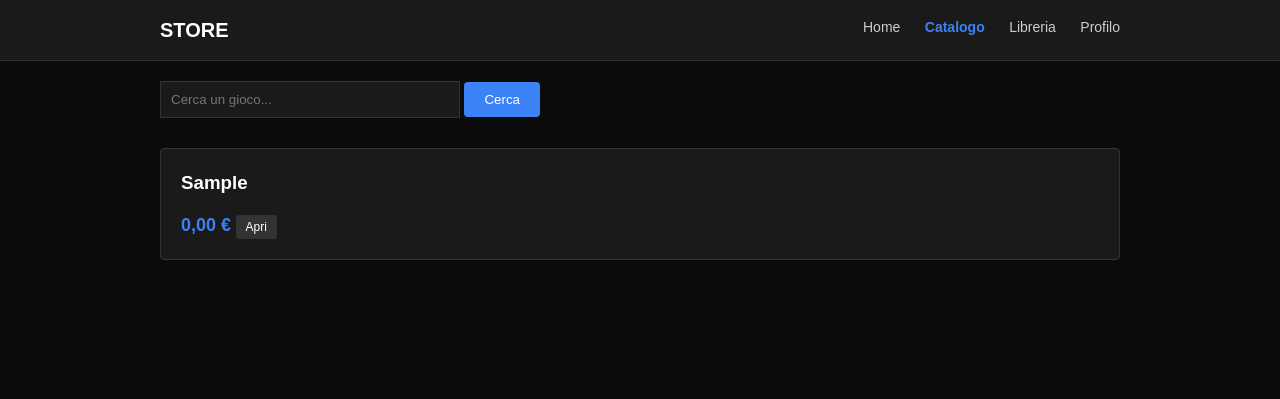
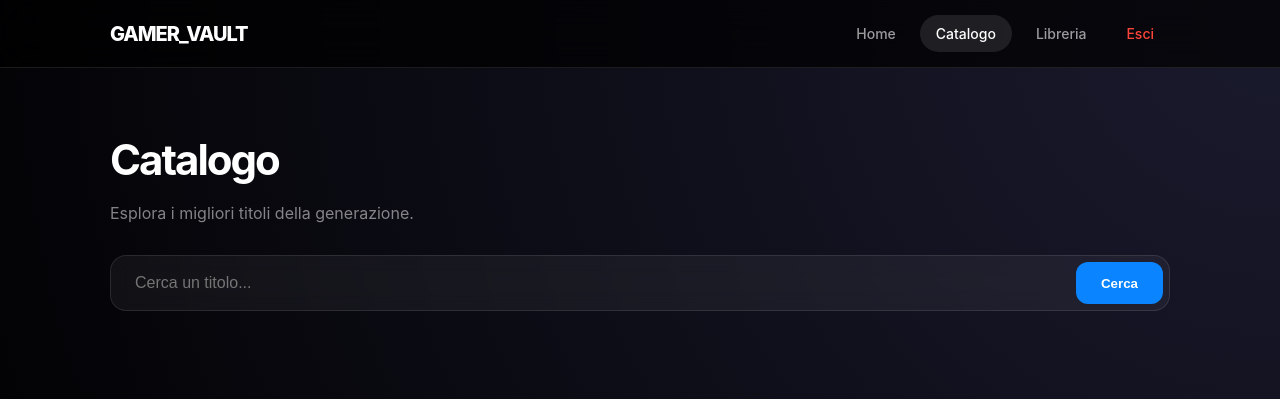
Before and after one commit to niko-tech404/RevU, a PHP site: page /catalogue.php in a window 1280 px wide. Shown: the top 399 px of the page. Before the commit the page ends 260 px from the top, so only its background shows below. Run offline with PHP 8.4, Linux system fonts and the light colour scheme; the visitor is signed in with stand-in values (Sample User, id 1); tables that the repository leaves empty or names only in its code hold one stand-in row (values such as "Sample post").

Commit message:
update catalogue.php, login.php and style.css

```diff
--- a/catalogue.php
+++ b/catalogue.php
@@ -2,43 +2,37 @@
 session_start();
 include 'connect_db.php';
 
+// Gestione Ricerca
 $search = trim($_GET['q'] ?? '');
-$results = [];
+$escapedSearch = $conn->real_escape_string($search);
 
+$sql = "SELECT * FROM giochi";
 if ($search !== '') {
-    $stmt = $conn->prepare("SELECT * FROM giochi WHERE titolo LIKE ? ORDER BY titolo ASC");
-    $searchTerm = "%$search%";
-    $stmt->bind_param("s", $searchTerm);
-    $stmt->execute();
-    $ris = $stmt->get_result();
-} else {
-    $ris = $conn->query("SELECT * FROM giochi ORDER BY titolo ASC");
+    $sql .= " WHERE titolo LIKE '%$escapedSearch%'";
 }
+$sql .= " ORDER BY titolo ASC";
+$ris = $conn->query($sql);
+?>
 
-if ($ris) {
-    while ($row = $ris->fetch_assoc()) {
-        $results[] = $row;
-    }
-}
-?>
 <!DOCTYPE html>
 <html lang="it">
 <head>
     <meta charset="UTF-8">
     <meta name="viewport" content="width=device-width, initial-scale=1.0">
-    <title>Catalogo Giochi</title>
+    <title>Catalogo Giochi - Store 2026</title>
     <link rel="stylesheet" href="style.css">
 </head>
 <body>
+
     <header class="site-header">
         <div class="header-inner">
-            <a href="index.php" class="brand">STORE</a>
-            <nav class="nav-right">
+            <a href="index.php" class="brand">GAMER_VAULT</a>
+            <nav class="nav-group">
                 <a href="index.php" class="nav-link">Home</a>
                 <a href="catalogue.php" class="nav-link active">Catalogo</a>
-                <?php if (isset($_SESSION['id_utente'])): ?>
+                <?php if(isset($_SESSION['id_utente'])): ?>
                     <a href="library.php" class="nav-link">Libreria</a>
-                    <a href="profile.php" class="nav-link">Profilo</a>
+                    <a href="logout.php" class="nav-link" style="color: #ff453a;">Esci</a>
                 <?php else: ?>
                     <a href="login.php" class="nav-link">Accedi</a>
                 <?php endif; ?>
@@ -47,34 +41,54 @@ if ($ris) {
     </header>
 
     <main class="container">
-        <section class="search-bar">
-            <form action="catalogue.php" method="GET">
-                <input type="text" name="q" value="<?php echo htmlspecialchars($search); ?>" placeholder="Cerca un gioco...">
-                <button type="submit" class="btn">Cerca</button>
-            </form>
+        <!-- Hero Section con Ricerca Raggruppata -->
+        <section style="padding: 40px 0;">
+            <h1 style="font-size: 42px; letter-spacing: -2px; margin-bottom: 10px;">Catalogo</h1>
+            <p style="color: rgba(255,255,255,0.5); margin-bottom: 30px;">Esplora i migliori titoli della generazione.</p>
+
+            <div class="search-group">
+                <form action="catalogue.php" method="GET" class="search-container">
+                    <input type="text" name="q" class="search-input"
+                           placeholder="Cerca un titolo..."
+                           value="<?php echo htmlspecialchars($search); ?>">
+                    <button type="submit" class="search-btn">Cerca</button>
+                </form>
+            </div>
         </section>
 
-        <section class="grid-section">
-            <?php if (!empty($results)): ?>
-                <div class="grid">
-                    <?php foreach ($results as $g): ?>
-                        <div class="card">
-                            <div class="card-content">
+        <!-- Griglia Giochi -->
+        <div class="grid">
+            <?php if ($ris && $ris->num_rows > 0): ?>
+                <?php while($g = $ris->fetch_assoc()): ?>
+                    <article class="card">
+                        <!-- Immagine locale da assets/game/ -->
+                        <img src="<?php echo htmlspecialchars($g['immagine']); ?>"
+                             alt="Cover <?php echo htmlspecialchars($g['titolo']); ?>"
+                             class="card-image">
+
+                        <div class="card-content">
+                            <div>
                                 <h3><?php echo htmlspecialchars($g['titolo']); ?></h3>
-                                <div class="card-footer">
-                                    <span class="price"><?php echo number_format($g['prezzo'], 2, ',', '.'); ?> €</span>
-                                    <a href="game.php?id=<?php echo $g['id']; ?>" class="btn-small">Apri</a>
-                                </div>
+                                <p class="desc-text">Esperienza digitale completa.</p>
+                            </div>
+
+                            <div class="card-footer">
+                                <span class="price">
+                                    <?php echo ($g['prezzo'] == 0) ? 'Gratis' : number_format($g['prezzo'], 2) . ' €'; ?>
+                                </span>
+                                <a href="game.php?id=<?php echo $g['id']; ?>" class="btn-small">Dettagli</a>
                             </div>
                         </div>
-                    <?php endforeach; ?>
-                </div>
+                    </article>
+                <?php endwhile; ?>
             <?php else: ?>
-                <div class="empty-state">
-                    <p>Nessun risultato trovato. Riprova con termini diversi.</p>
+                <div style="grid-column: 1/-1; text-align: center; padding: 50px;">
+                    <p style="color: rgba(255,255,255,0.5);">Nessun gioco trovato per questa ricerca.</p>
+                    <a href="catalogue.php" style="color: #0a84ff; text-decoration: none; margin-top: 10px; display: block;">Mostra tutti</a>
                 </div>
             <?php endif; ?>
-        </section>
+        </div>
     </main>
+
 </body>
 </html>
--- a/style.css
+++ b/style.css
@@ -1,190 +1,288 @@
-/* Reset di base */
+/* =========================================
+   RESET E IMPOSTAZIONI DI BASE
+   ========================================= */
 * {
     box-sizing: border-box;
     margin: 0;
     padding: 0;
 }
 
-/* Corpo della pagina */
-body {
-    background-color: #0b0b0b;
-    color: #ffffff;
-    font-family: sans-serif;
-    line-height: 1.5;
+@keyframes fadeIn {
+    from { opacity: 0; transform: translateY(15px); }
+    to { opacity: 1; transform: translateY(0); }
 }
 
-/* Contenitore principale */
+body {
+    background-color: #000000; /* Nero OLED */
+    color: #ffffff;
+    font-family: -apple-system, BlinkMacSystemFont, "Segoe UI", sans-serif;
+    line-height: 1.5;
+    -webkit-font-smoothing: antialiased;
+    /* Gradiente di profondità per far risaltare il vetro */
+    background-image: radial-gradient(circle at top right, #1a1a2e, #000000);
+    background-attachment: fixed;
+    animation: fadeIn 0.8s ease-out;
+}
+
 .container {
-    max-width: 1000px;
+    max-width: 1100px;
     margin: 0 auto;
     padding: 20px;
 }
 
-/* Barra di navigazione */
+/* =========================================
+   HEADER & NAVIGATION (EFFETTO VETRO)
+   ========================================= */
 .site-header {
-    background-color: #1a1a1a;
-    border-bottom: 1px solid #333333;
+    position: sticky;
+    top: 0;
+    z-index: 1000;
+    background-color: rgba(0, 0, 0, 0.7);
+    backdrop-filter: blur(20px);
+    -webkit-backdrop-filter: blur(20px);
+    border-bottom: 0.5px solid rgba(255, 255, 255, 0.1);
     padding: 15px 0;
 }
 
 .header-inner {
-    max-width: 1000px;
+    display: flex;
+    justify-content: space-between;
+    align-items: center;
+    max-width: 1100px;
     margin: 0 auto;
     padding: 0 20px;
 }
 
 .brand {
     font-size: 20px;
-    font-weight: bold;
+    font-weight: 800;
     color: #ffffff;
     text-decoration: none;
-    text-transform: uppercase;
+    letter-spacing: -1px;
 }
 
-.nav-right {
-    float: right;
+.nav-group {
+    display: flex;
+    gap: 8px;
 }
 
 .nav-link {
-    color: #cccccc;
+    color: rgba(255, 255, 255, 0.6);
     text-decoration: none;
-    margin-left: 20px;
     font-size: 14px;
+    font-weight: 500;
+    padding: 8px 16px;
+    border-radius: 20px;
+    transition: 0.3s;
 }
 
-.nav-link:hover {
+.nav-link:hover, .nav-link.active {
     color: #ffffff;
+    background-color: rgba(255, 255, 255, 0.1);
 }
 
-.nav-link.active {
-    color: #3b82f6;
-    font-weight: bold;
+/* =========================================
+   RICERCA RAGGRUPPATA
+   ========================================= */
+.search-group {
+    margin: 30px 0;
 }
 
-/* Sezione Hero (Titolo principale) */
-.hero {
-    padding: 60px 0;
-    text-align: center;
+.search-container {
+    display: flex;
+    background: rgba(255, 255, 255, 0.05);
+    backdrop-filter: blur(10px);
+    border: 0.5px solid rgba(255, 255, 255, 0.1);
+    border-radius: 16px;
+    padding: 6px;
+    transition: 0.3s;
 }
 
-.hero h1 {
-    font-size: 32px;
-    margin-bottom: 10px;
+.search-container:focus-within {
+    border-color: #0a84ff;
+    transform: scale(1.01);
 }
 
-.hero p {
-    color: #999999;
+.search-input {
+    flex-grow: 1;
+    background: transparent;
+    border: none;
+    padding: 12px 18px;
+    color: #ffffff;
+    font-size: 16px;
+    outline: none;
 }
 
-/* Griglia dei prodotti */
-.grid {
-    overflow: hidden; /* per contenere i float */
-    margin-top: 30px;
+.search-btn {
+    background-color: #0a84ff;
+    color: #ffffff;
+    border: none;
+    padding: 0 25px;
+    border-radius: 12px;
+    font-weight: 600;
+    cursor: pointer;
+    transition: 0.2s;
 }
 
-/* Scheda del gioco */
-.card {
-    background-color: #1a1a1a;
-    border: 1px solid #333333;
-    padding: 20px;
-    margin-bottom: 20px;
-    border-radius: 4px;
-    width: 100%;
+.search-btn:active {
+    transform: scale(0.95);
 }
 
-.card h3 {
-    margin-bottom: 15px;
+/* =========================================
+   GRIGLIA E CARDS GIOCHI
+   ========================================= */
+.grid {
+    display: grid;
+    grid-template-columns: repeat(auto-fill, minmax(300px, 1fr));
+    gap: 30px;
+    margin-top: 20px;
+}
+
+.card {
+    background: rgba(28, 28, 30, 0.5);
+    backdrop-filter: blur(15px);
+    -webkit-backdrop-filter: blur(15px);
+    border: 0.5px solid rgba(255, 255, 255, 0.1);
+    border-radius: 28px;
+    overflow: hidden;
+    display: flex;
+    flex-direction: column;
+    min-height: 400px; /* Evita lo schiacciamento dello screenshot */
+    transition: transform 0.4s cubic-bezier(0.175, 0.885, 0.32, 1.275);
+}
+
+.card:hover {
+    transform: translateY(-8px);
+    background: rgba(44, 44, 46, 0.6);
+    border-color: rgba(255, 255, 255, 0.2);
+}
+
+/* Gestione Immagine Asset Locale */
+.card-image {
+    width: 100%;
+    height: 200px;
+    object-fit: cover;
+    background-color: #1c1c1e; /* Fallback se manca la foto */
+    border-bottom: 0.5px solid rgba(255, 255, 255, 0.1);
+}
+
+.card-content {
+    padding: 22px;
+    display: flex;
+    flex-direction: column;
+    justify-content: space-between;
+    flex-grow: 1;
+}
+
+.card-content h3 {
+    font-size: 20px;
+    font-weight: 700;
+    margin-bottom: 8px;
+    letter-spacing: -0.5px;
+}
+
+.desc-text {
+    color: rgba(255, 255, 255, 0.5);
+    font-size: 14px;
+    line-height: 1.4;
+    margin-bottom: 20px;
+}
+
+/* FOOTER CARD (PREZZO E BTN) */
+.card-footer {
+    display: flex;
+    justify-content: space-between;
+    align-items: center;
 }
 
 .price {
     font-size: 18px;
-    color: #3b82f6;
-    font-weight: bold;
-}
-
-/* Pulsanti */
-.btn {
-    background-color: #3b82f6;
+    font-weight: 700;
     color: #ffffff;
-    padding: 10px 20px;
-    text-decoration: none;
-    border-radius: 4px;
-    display: inline-block;
-    border: none;
-    cursor: pointer;
 }
 
 .btn-small {
-    background-color: #333333;
-    color: #ffffff;
-    padding: 5px 10px;
+    background-color: #ffffff;
+    color: #000000;
     text-decoration: none;
-    font-size: 12px;
-    border-radius: 3px;
+    padding: 10px 20px;
+    border-radius: 14px;
+    font-size: 13px;
+    font-weight: 700;
+    transition: 0.2s;
 }
 
-.btn-danger {
-    background-color: transparent;
-    color: #ef4444;
-    border: 1px solid #ef4444;
+.btn-small:hover {
+    background-color: #0a84ff;
+    color: #ffffff;
 }
 
-.full-width {
-    width: 100%;
-    text-align: center;
-}
-
-/* Form di Login e Registrazione */
+/* =========================================
+   LOGIN & REGISTRAZIONE (UI SENSATA)
+   ========================================= */
 .auth-box {
-    background-color: #1a1a1a;
-    border: 1px solid #333333;
+    background: rgba(28, 28, 30, 0.4);
+    backdrop-filter: blur(30px);
+    border: 0.5px solid rgba(255, 255, 255, 0.1);
     padding: 40px;
     max-width: 400px;
-    margin: 100px auto;
-    border-radius: 8px;
+    margin: 80px auto;
+    border-radius: 32px;
+    text-align: center;
 }
 
 .form-group {
     margin-bottom: 20px;
+    text-align: left;
 }
 
 .form-group label {
     display: block;
-    margin-bottom: 5px;
-    color: #999999;
+    font-size: 12px;
+    font-weight: 600;
+    color: rgba(255, 255, 255, 0.4);
+    margin-bottom: 8px;
+    margin-left: 5px;
+    text-transform: uppercase;
 }
 
 .form-group input {
     width: 100%;
-    padding: 10px;
-    background-color: #000000;
-    border: 1px solid #333333;
+    padding: 15px;
+    background: rgba(255, 255, 255, 0.05);
+    border: 0.5px solid rgba(255, 255, 255, 0.1);
+    border-radius: 14px;
     color: #ffffff;
+    font-size: 16px;
+    outline: none;
 }
 
-/* Barra di ricerca */
-.search-bar input {
-    padding: 10px;
-    width: 300px;
-    background-color: #1a1a1a;
-    border: 1px solid #333333;
-    color: #ffffff;
+.form-group input:focus {
+    border-color: #0a84ff;
+    background: rgba(255, 255, 255, 0.08);
 }
 
-/* Layout Dettaglio Gioco */
-.detail-main {
-    margin-bottom: 40px;
+/* =========================================
+   RESPONSIVE DESIGN (MOBILE)
+   ========================================= */
+@media (max-width: 600px) {
+    .header-inner {
+        flex-direction: column;
+        gap: 15px;
+    }
+
+    .nav-group {
+        width: 100%;
+        justify-content: center;
+        overflow-x: auto;
+        padding-bottom: 5px;
+    }
+
+    .hero h1 {
+        font-size: 32px;
+    }
+
+    .grid {
+        grid-template-columns: 1fr; /* Una card sola per riga su mobile */
+    }
 }
-
-.purchase-box {
-    background-color: #1a1a1a;
-    border: 1px solid #333333;
-    padding: 30px;
-    text-align: center;
-}
-
-.price-large {
-    font-size: 28px;
-    display: block;
-    margin-bottom: 20px;
-}
```
Also changed, not shown: login.php (+42 -36 lines).
